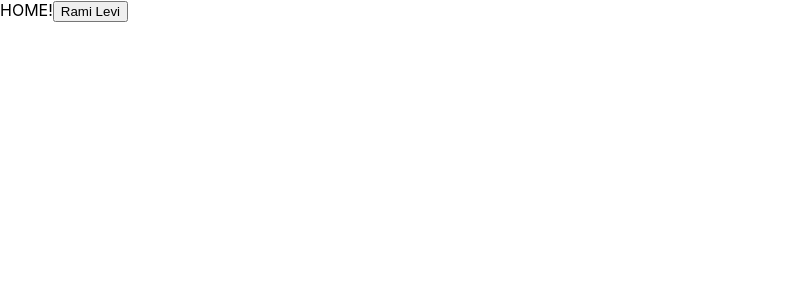
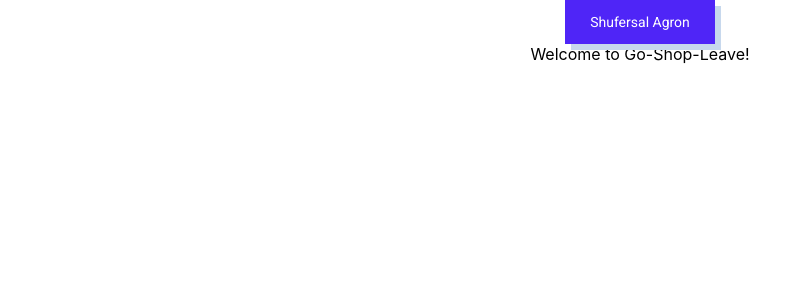
Before and after one commit to AdirTuval/Hackaton2022, a React (Create React App) app: page / in a window 1280 px wide. Shown: the top 300 px of the page, without its empty margins (0-811 px from the left). Built offline with nearby package versions, Linux system fonts and the light colour scheme.

Commit message:
two screens with map

```diff
--- a/package.json
+++ b/package.json
@@ -3,12 +3,17 @@
   "version": "0.1.0",
   "private": true,
   "dependencies": {
+    "@material-ui/core": "^4.12.4",
+    "@material-ui/icons": "^4.11.3",
     "@testing-library/jest-dom": "^5.16.3",
     "@testing-library/react": "^12.1.4",
     "@testing-library/user-event": "^13.5.0",
     "react": "^18.0.0",
     "react-dom": "^18.0.0",
+    "react-map-interaction": "^2.1.0",
     "react-scripts": "5.0.0",
+    "react-zoom-pan-pinch": "^2.1.3",
+    "styled-components": "^5.3.5",
     "web-vitals": "^2.1.4"
   },
   "scripts": {
--- a/public/index.html
+++ b/public/index.html
@@ -10,6 +10,9 @@
       content="Web site created using create-react-app"
     />
     <link rel="apple-touch-icon" href="%PUBLIC_URL%/logo192.png" />
+    <link rel="preconnect" href="https://fonts.googleapis.com">
+    <link rel="preconnect" href="https://fonts.gstatic.com" crossorigin>
+    <link href="https://fonts.googleapis.com/css2?family=Roboto&display=swap" rel="stylesheet">
     <!--
       manifest.json provides metadata used when your web app is installed on a
       user's mobile device or desktop. See https://developers.google.com/web/fundamentals/web-app-manifest/
--- a/src/App.js
+++ b/src/App.js
@@ -1,16 +1,53 @@
 import "./App.css";
 import React, {useState} from "react";
+import { createTheme, ThemeProvider, makeStyles } from '@material-ui/core/styles';
+import {Typography} from '@material-ui/core';
 import Map from "./Map";
 import Home from "./Home";
+import NavBar from "./components/NavBar";
+
+const theme = createTheme({
+  palette: {
+    primary: {
+      main:"#2e1667",
+    },
+    secondary: {
+      main:"#c7d8ed",
+    },
+  },
+  typography: {
+    fontFamily: [
+      'Roboto'
+    ],
+    h4: {
+      fontWeight: 600,
+      fontSize: 28,
+      lineHeight: '2rem',
+      },
+    h5: {
+      fontWeight: 100,
+      lineHeight: '2rem',
+    },
+  },
+});
+
+const styles = makeStyles({
+})
+
+
 
 function App() {
   const [supermarket, setSupermarket] = React.useState();
-  if (supermarket) {
-    return <Map supermarket={supermarket} setSupermarket={setSupermarket}/>;
-  }
-  else {
-    return <Home setSupermarket={setSupermarket}/>;
-  }
+
+  return (
+    <div className="App">
+      <ThemeProvider theme={theme}>
+        <NavBar supermarket={supermarket} setSupermarket={setSupermarket}/>
+      {supermarket && <Map supermarket={supermarket} setSupermarket={setSupermarket}/>}
+      {!supermarket && <Home setSupermarket={setSupermarket}/>}
+      </ThemeProvider>
+    </div>
+  )
 }
 
 export default App;
--- a/src/Home.js
+++ b/src/Home.js
@@ -4,11 +4,8 @@ import React, { useRef, useState } from "react";
 export default function Home({setSupermarket}) {
 
     return (
-        <div >
-            HOME!
-            <button onClick={() => setSupermarket("RAMI LEVI")}>
-                    Rami Levi
-                </button>
+        <div>
+            Welcome to Go-Shop-Leave!
         </div>
     );
 }
--- a/src/Map.js
+++ b/src/Map.js
@@ -1,15 +1,41 @@
-import React, { useRef, useState } from "react";
+import React from "react";
+import { TransformWrapper, TransformComponent } from "react-zoom-pan-pinch";
+import image from './super_map.jpeg';
+import {makeStyles } from '@material-ui/core/styles';
 
+const useStyles = makeStyles({
+    splitScreen: {
+        display: 'flex',
+        alignItems: 'flex-start',
+        flexDirection: 'column',
+        width: '100vw',
+        height: '100vh',
+    },
+    topPane: {
+        height: '80%'
+    },
+    bottomPane: {
+        height: '20%'
+    }
+})
 
 export default function Map({supermarket, setSupermarket}) {
+    const styles = useStyles();
 
     return (
-        <div >
-            {supermarket}
-            <button onClick={() => setSupermarket()}>
-                    Exit
-                </button>
-
-        </div>
+            <div className={styles.splitScreen}>
+                <div className={styles.topPane}>
+                    <TransformWrapper
+                    initialScale={1}
+                    >
+                        <TransformComponent>
+                        <img src={image} alt="map" style={{ width: "100%"}} />
+                        </TransformComponent>
+                     </TransformWrapper>
+                </div>
+                <div className={styles.bottomPane}>
+                    navbar
+                </div>
+            </div>
     );
 }
--- /dev/null
+++ b/src/components/CustomBtn.js
@@ -0,0 +1,35 @@
+import React from 'react'
+import {Button} from '@material-ui/core'
+import {withStyles} from '@material-ui/core/styles'
+
+const StyledButton = withStyles({
+    root: {
+        margin: 'auto',
+        display: "flex",
+        alignItems: "center",
+        justifyContent: "center",
+        height: "44px",
+        padding: "0 25px",
+        boxSizing: "border-box",
+        borderRadius: 0,
+        background: "#4f25f7",
+        color: "#fff",
+        transform: "none",
+        boxShadow: "6px 6px 0 0 #c7d8ed",
+        transition: "background .3s,border-color .3s,color .3s",
+        "&:hover": {
+            backgroundColor:  "#4f25f7"
+          },
+    },
+    label: {
+      textTransform: 'capitalize',
+    },
+  })(Button);
+
+function CustomBtn(props) {
+    return (
+        <StyledButton variant="contained" onClick={props.action}>{props.txt}</StyledButton>
+    )
+}
+
+export default CustomBtn
--- /dev/null
+++ b/src/components/NavBar.js
@@ -0,0 +1,13 @@
+import React from 'react';
+import CustomBtn from './CustomBtn'
+
+
+export default function NavBar({supermarket, setSupermarket}) {
+    return (
+        <div>
+        {supermarket && <CustomBtn txt={"Exit"} action={() => setSupermarket()}/>}
+        {!supermarket && <CustomBtn txt={"Shufersal Agron"} action={() => setSupermarket("Shufersal Agron")}/>}
+        </div>
+    )
+
+}
```
Also changed, not shown: src/super_map.jpeg (added), 1 other file (tests, documents, lock files or other folders).
